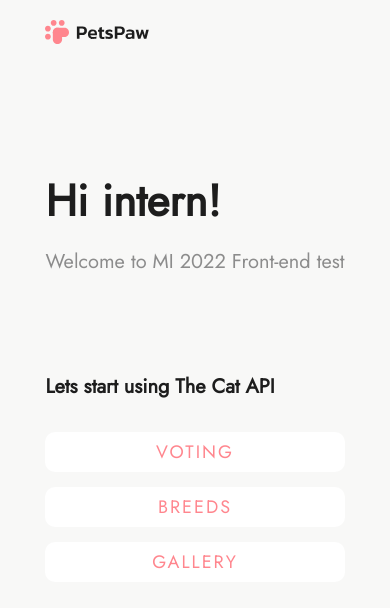
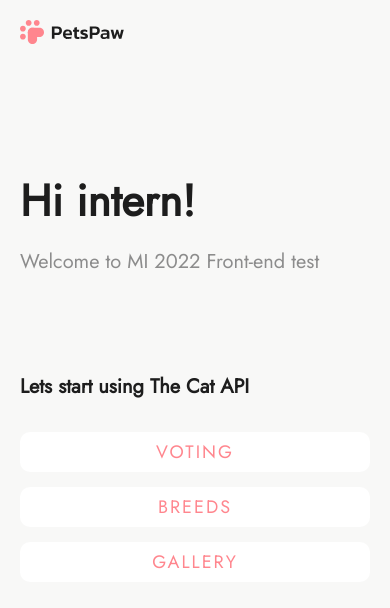
Before and after one commit to TearsOfFears/mi2022-react, a React (Create React App) app: page / in a window 390 px wide. Shown: the top 608 px of the page. Built offline with nearby package versions, Linux system fonts and the light colour scheme.

Commit message:
some fix for tablet and mobile version

```diff
--- a/src/Components/Navigation/Navigation.tsx
+++ b/src/Components/Navigation/Navigation.tsx
@@ -43,7 +43,7 @@ const Navigation: FC = () => {
 
     return (
 
-        <Grid item>
+        <Grid item style={window.innerWidth<1200 ? {width:"100%"}: {width:"auto"}}>
             <Grid
                 container
                 flexDirection="column"
--- a/src/Layouts/Layouts.module.scss
+++ b/src/Layouts/Layouts.module.scss
@@ -22,10 +22,11 @@
 @include breakpoint(xs) {
     .Mainlayout {
         flex-direction: column;
-        align-items: center;
-        justify-content: center;
+        align-items: flex-start;
+        justify-content: flex-start;
         background:#F8F8F7;
         margin-top: 0;
+        width: 100%;
     }
     .SideBlock {
         min-height: 90%;
@@ -42,6 +43,7 @@
     .SideBlockGutter{
         padding-right: 0px;
         padding: 20px;
+        width: 100%;
     }
 }
 
```
